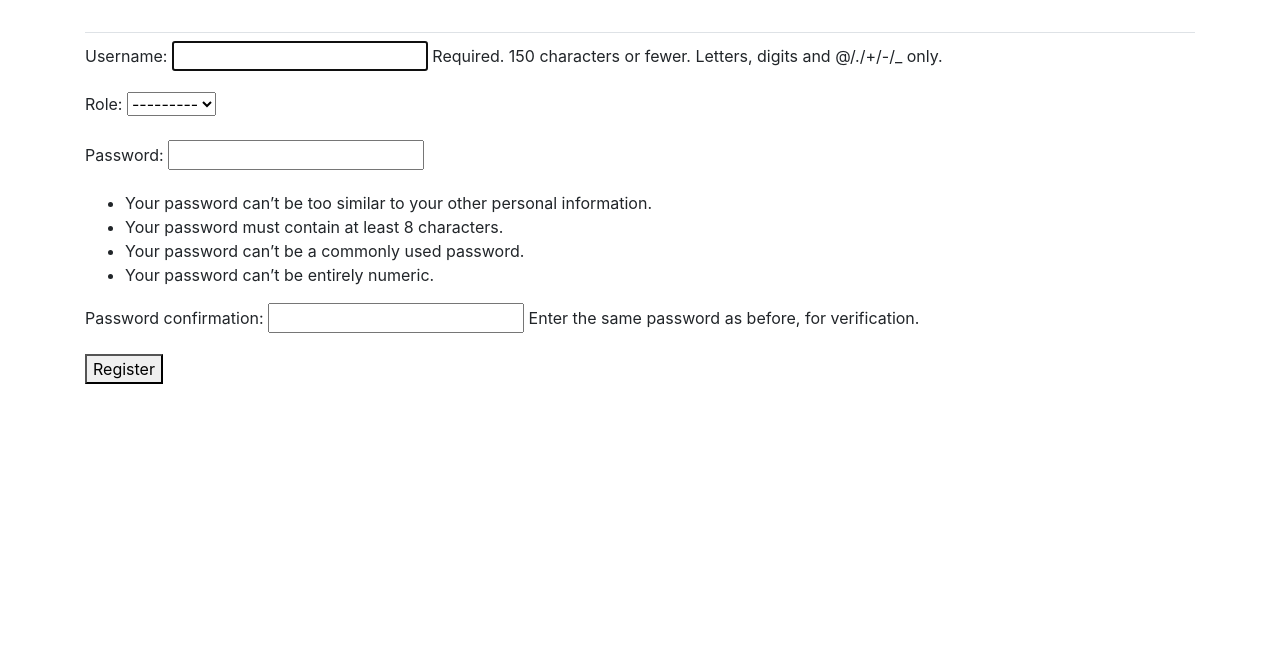
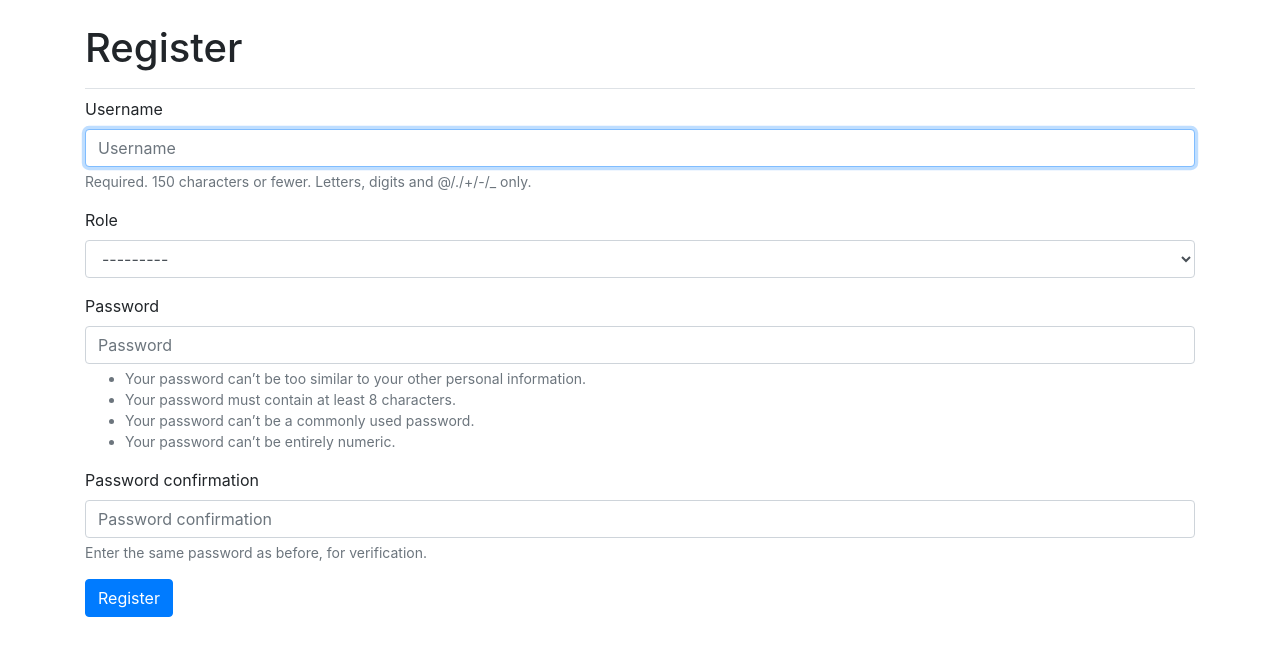
Before and after one commit to ali-nakhaee/Q_web, a Django app: page /users/register/ in a window 1280 px wide. Shown: the part 58-714 px from the top of the page. Run offline with Django 4.2, Linux system fonts and the light colour scheme; parts of the project's set-up code (start-up, migrations or seed data) failed here and were passed over; some libraries are stand-ins or nearby versions.

Commit message:
register page style changed

```diff
--- a/users/templates/registration/register.html
+++ b/users/templates/registration/register.html
@@ -1,11 +1,33 @@
 {% extends "quiz/base.html" %}
+{% load bootstrap4 %}
+
+{% block page_header %}
+  <h1>Register</h1>
+{% endblock page_header %}
 
 {% block content %}
 
-<form method="post" action="{% url 'users:register' %}">
+{% if messages %}
+<ul class="messages">
+  {% for message in messages %}
+  <div class="container-fluid p-0">
+    <div class="alert {{ message.tags }} alert-dismissible" role="alert" >
+      <button type="button" class="close" data-dismiss="alert" aria-label="Close">
+        <span aria-hidden="True">&times;</span>
+      </button>
+      {{ message }}
+    </div>
+  </div>
+  {% endfor %}
+</ul>
+{% endif %}
+
+<form method="post" action="{% url 'users:register' %}" class="form">
     {% csrf_token %}
-    {{ form.as_p }}
-<button name="submit">Register</button>
+    {% bootstrap_form form %}
+    {% buttons %}
+         <button name="submit" class="btn btn-primary">Register</button>
+      {% endbuttons %}
 <input type="hidden" name="next" value="{% url 'quiz:index' %}" /> </form>
 
 {% endblock content %}
```
